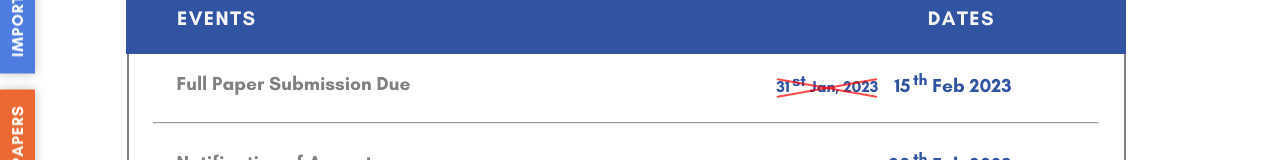
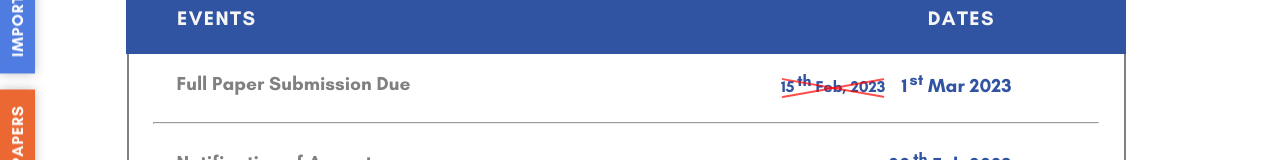
Before and after one commit to Velogan-Boy/dorotics-2023, a React (Create React App) app: page /schedule in a window 1280 px wide. Shown: the part 327-487 px from the top of the page. Built offline with nearby package versions, Linux system fonts and the light colour scheme.

Commit message:
updated call of papers

```diff
--- a/src/components/DateTable/DateTable.jsx
+++ b/src/components/DateTable/DateTable.jsx
@@ -10,7 +10,7 @@ const TableItems = (prop) => {
          <tr className={styles.content}>
             <td className={styles.events}>{prop.row.event}</td>
             <td className={styles.date}>
-               {}
+               { }
                {prop.row.date[0]}
                <sup>{prop.row.date[1]}</sup>
                {prop.row.date[2]}
@@ -44,7 +44,7 @@ const DateTable = () => {
                            <td className={styles.date}>
                               <div>
                                  <s>
-                                    31<sup>st</sup> Jan, 2023
+                                    15<sup>th</sup> Feb, 2023
                                  </s>
                               </div>
                               <div>
--- a/src/data.js
+++ b/src/data.js
@@ -170,7 +170,7 @@ const submissionFormat = [
 const dates = [
    {
       event: 'Full Paper Submission Due',
-      date: ['15', 'th', ' Feb 2023'],
+      date: ['1', 'st', ' Mar 2023'],
    },
    {
       event: 'Notification of Acceptance',
--- a/src/pages/Landing/Landing.jsx
+++ b/src/pages/Landing/Landing.jsx
@@ -23,8 +23,8 @@ function Landing() {
          <div className={styles.bg}>
             <h1 className={styles.heroText}>
                <span className={styles.s1}>
-                  National Symposium on <br/> emerging technologies in <br />
-                   <span className={styles.s12}> Drones and Robotics </span>
+                  National Symposium on <br /> emerging technologies in <br />
+                  <span className={styles.s12}> Drones and Robotics </span>
                </span>
                <span className={styles.s2}>DOROTICS</span>
                <span className={styles.s3}>2023</span>
@@ -57,7 +57,7 @@ function Landing() {
 
          <Snackbar anchorOrigin={{ vertical: 'top', horizontal: 'right' }} open={open} onClose={handleClose} sx={{ transform: 'translateY(4.2rem)' }}>
             <Card style={{ fontFamily: 'Roboto', width: '100%', fontSize: '1.1rem', backgroundColor: 'var(--accent)', color: '#fff', padding: '1rem' }}>
-               Extended Deadline for Call for papers: Feb 15, 2023
+               Extended Deadline for Call for papers: March 1, 2023
             </Card>
          </Snackbar>
 
```
